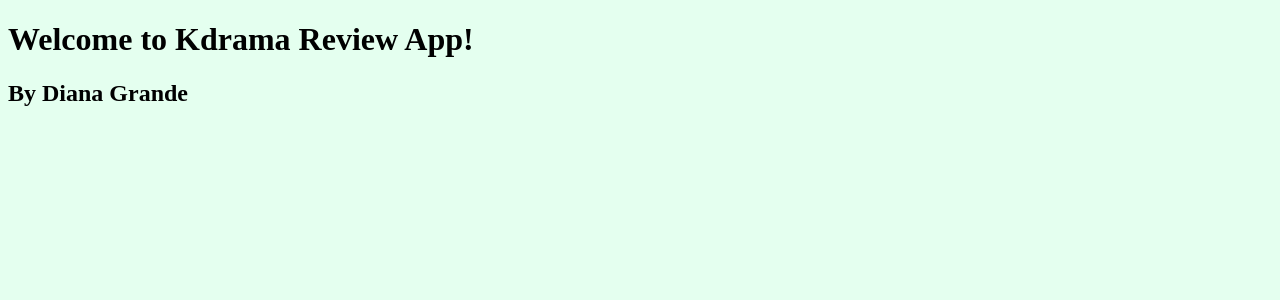
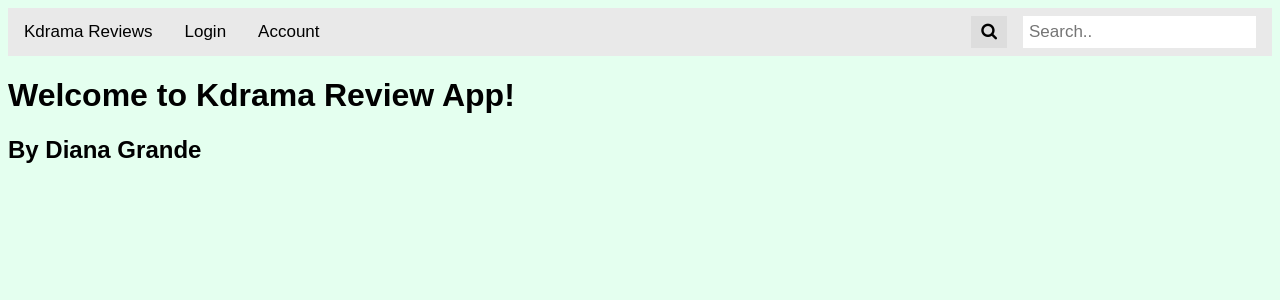
Before and after one commit to grandeD/kdrama-review-app, a Flask app: page / in a window 1280 px wide. Shown: the top 300 px of the page. Run offline with Flask 2, Linux system fonts and the light colour scheme; some libraries are stand-ins or nearby versions.

Commit message:
Added simple navbar

```diff
--- a/static/css/base.css
+++ b/static/css/base.css
@@ -1,3 +1,54 @@
 body {
-    background-color: rgb(228, 255, 239)
+    background-color: rgb(228, 255, 239);
+    font-family: sans-serif;
 }
+
+/* Add a black background color to the top navigation bar */
+nav {
+    overflow: hidden;
+    background-color: #e9e9e9;
+}
+
+  /* Style the links inside the navigation bar */
+nav a {
+    float: left;
+    display: block;
+    color: black;
+    text-align: center;
+    padding: 14px 16px;
+    text-decoration: none;
+    font-size: 17px;
+  }
+
+  /* Change the color of links on hover */
+nav a:hover {
+    background-color: #ddd;
+    color: black;
+  }
+
+  /* Style the "active" element to highlight the current page */
+nav a.active {
+    background-color: #2196F3;
+    color: white;
+  }
+
+  /* Style the search box inside the navigation bar */
+nav input[type=text] {
+    float: right;
+    padding: 6px;
+    border: none;
+    margin-top: 8px;
+    margin-right: 16px;
+    font-size: 17px;
+  }
+
+nav .search-container button {
+    float: right;
+    padding: 6px 10px;
+    margin-top: 8px;
+    margin-right: 16px;
+    background: #ddd;
+    font-size: 17px;
+    border: none;
+    cursor: pointer;
+  }
--- a/templates/base.html
+++ b/templates/base.html
@@ -17,9 +17,25 @@
     <!-- Include any page-specific CSS using this block. -->
     {% block css %}
     {% endblock %}
+
+    <link rel="stylesheet" href="https://cdnjs.cloudflare.com/ajax/libs/font-awesome/4.7.0/css/font-awesome.min.css">
 </head>
 <body>
+    <!-- Navbar -->
+    <nav>
+        <a href="/">Kdrama Reviews</a>
+        <a href="/login" >Login</a>
+        <a href="/profile" >Account</a>
+        <div class="search-container">
+            <form action="/search">
+                <input type="text" placeholder="Search.." name="search-input">
+                <button type="submit"><i class="fa fa-search"></i></button>
+            </form>
+        </div>
+    </nav>
+
     <!-- Include the page's content with this block. -->
+
     {% block body %}
     {% endblock %}
 </body>
```
